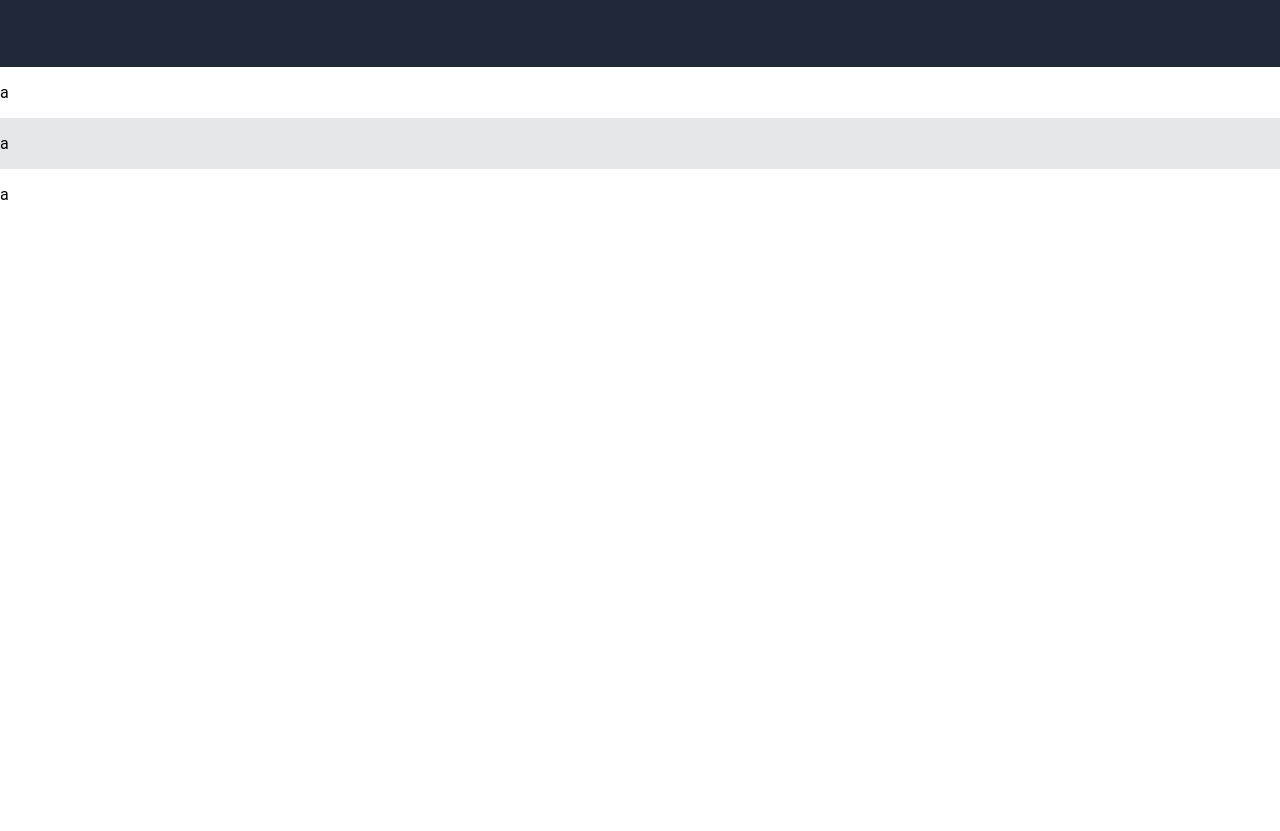
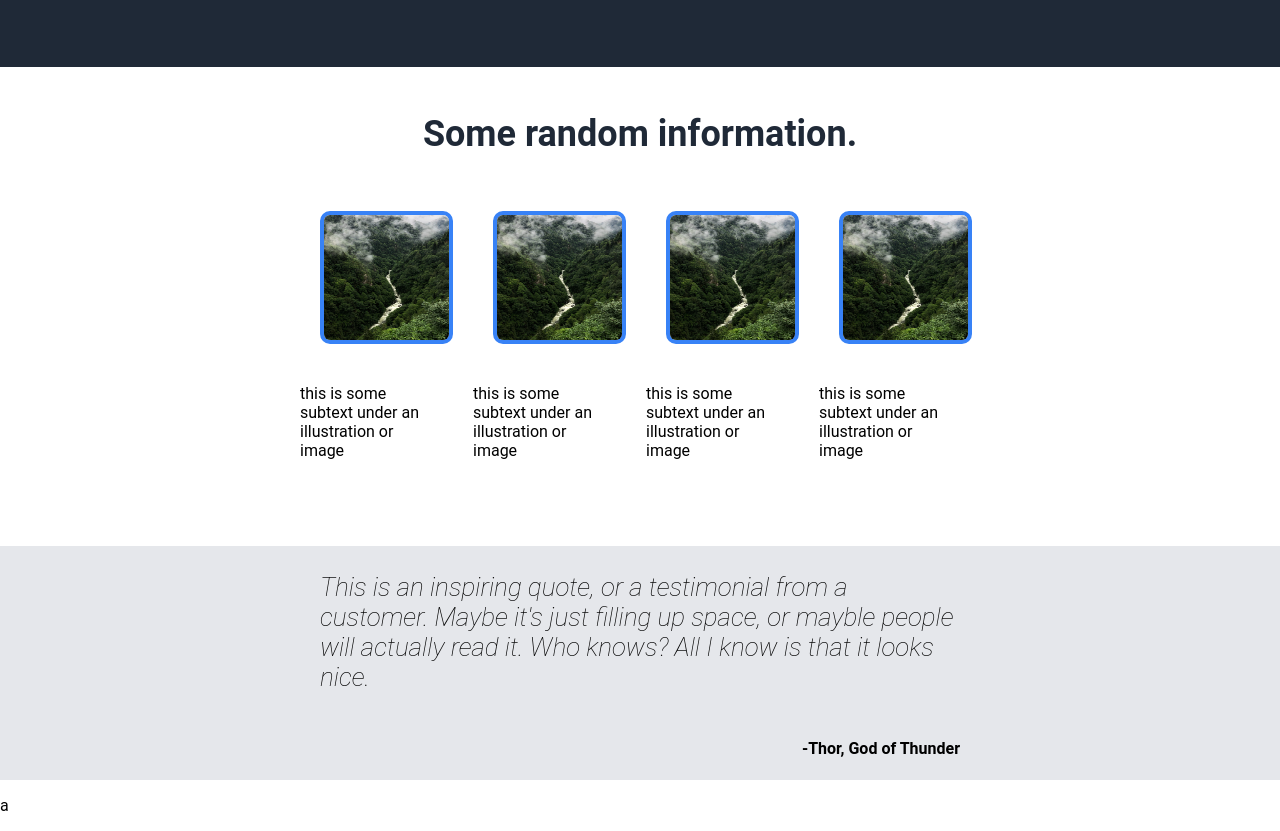
Before and after one commit to davidriver12/landing_page, a plain HTML site: page index.html in a window 1280 px wide. Shown: the part 417-1248 px from the top of the page. Before the commit the page ends 800 px from the top, so only its background shows below. Drawn offline with Linux system fonts and the light colour scheme.

Commit message:
Add section 2 and section 3

```diff
--- a/css/style.css
+++ b/css/style.css
@@ -32,7 +32,7 @@ h2 {
 ul {
     display: flex;
     list-style: none;
-    gap: 10px;
+    gap: 25px;
 }
 
 li {
@@ -90,10 +90,59 @@ button {
 
 .section2 {
     background-color: white;
+    display: flex;
+    flex-direction: column;
+    align-items: stretch;
+    padding: 10px 300px 70px 300px;
+}
+
+img {
+    width: 125px;
+    height: 125px;
+    border: 4px solid #3882F6;
+    border-radius: 10px;
+    margin: 20px;
+}
+
+.col p{
+    max-width: 125px;
+}
+
+.section2Content {
+    display: flex;
+    justify-content: space-between;
+}
+
+h3 {
+    align-self: center;
+    font-size: 36px;
+    font-weight: bolder;
+    color: #1F2937;
 }
 
 .section3 {
     background-color: #E5E7EB;
+    display: flex;
+    flex-direction: column;
+    align-items: center;
+    justify-content: center;
+}
+
+.col2{
+    display: flex;
+    flex-direction: column;
+}
+
+.section3 .col2 p {
+    max-width: 50vw;
+    font-size: 26px;
+    font-style: italic;
+    font-weight: lighter;
+    columns: #1F2937;
+}
+
+.col2 h4{
+    align-self: flex-end;
 }
 
 .section4 {
--- a/index.html
+++ b/index.html
@@ -28,10 +28,34 @@
         </div>
     </div>
     <div class="section2">
-        <p>a</p>
+        <h3>Some random information.</h3>
+        <div class="section2Content">
+            <div class="col">
+                <img src="img/img1.jpeg" alt="sample image">
+                <p>this is some subtext under an illustration or image</p>
+            </div>
+            <div class="col">
+                <img src="img/img1.jpeg" alt="sample image">
+                <p>this is some subtext under an illustration or image</p>
+            </div>
+            <div class="col">
+                <img src="img/img1.jpeg" alt="sample image">
+                <p>this is some subtext under an illustration or image</p>
+            </div>
+            <div class="col">
+                <img src="img/img1.jpeg" alt="sample image">
+                <p>this is some subtext under an illustration or image</p>
+            </div>
+        </div>
     </div>
     <div class="section3">
-        <p>a</p>
+        <div class="col2">
+            <p>This is an inspiring quote, or a testimonial from a customer. Maybe it's just filling
+                up space, or mayble people will actually read it. Who knows? All I know is that it
+                looks nice.
+            </p>
+            <h4>-Thor, God of Thunder</h4>
+        </div>
     </div>
     <div class="section4">
         <p>a</p>
```
Also changed, not shown: img/img1.jpeg (added).
